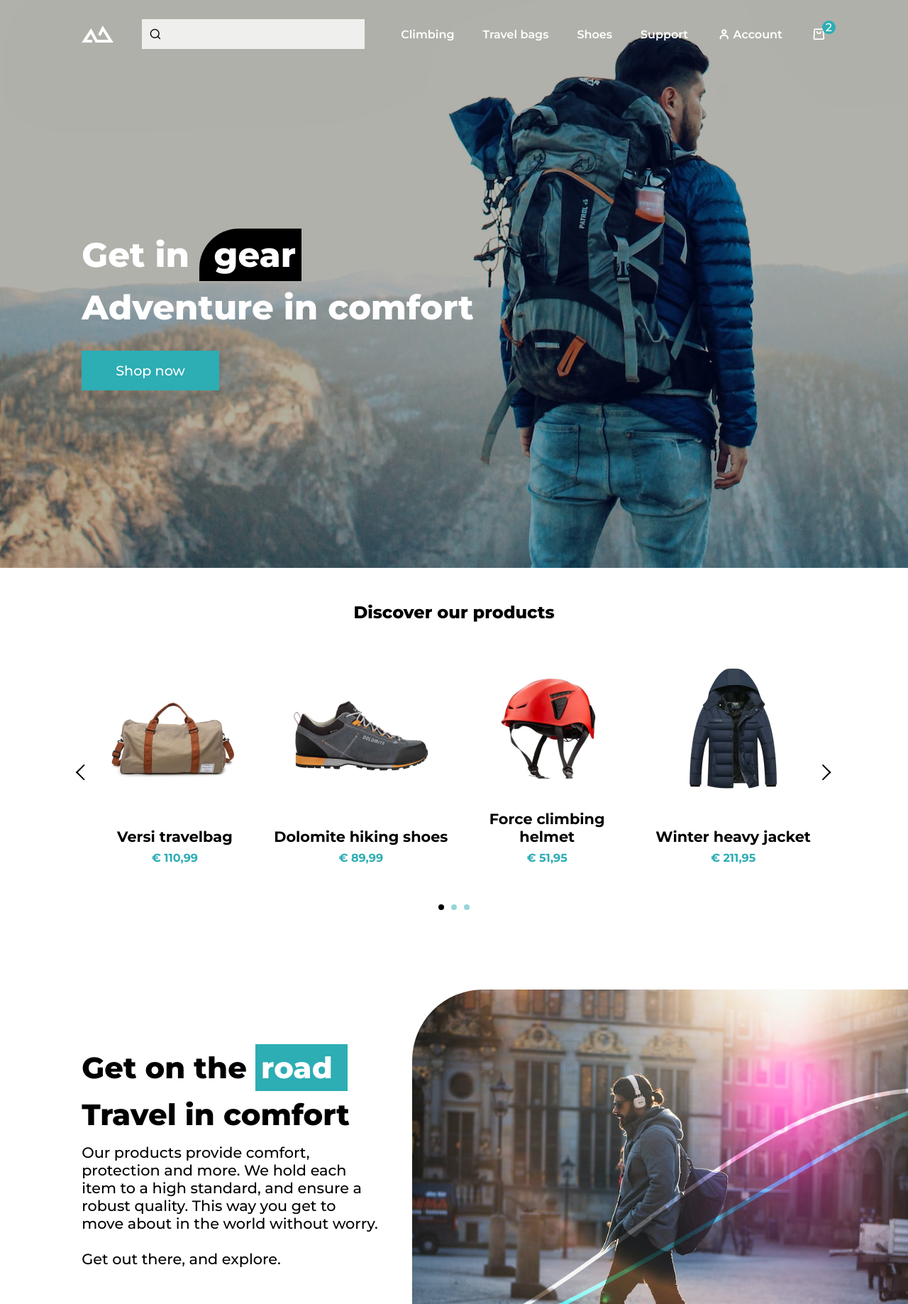
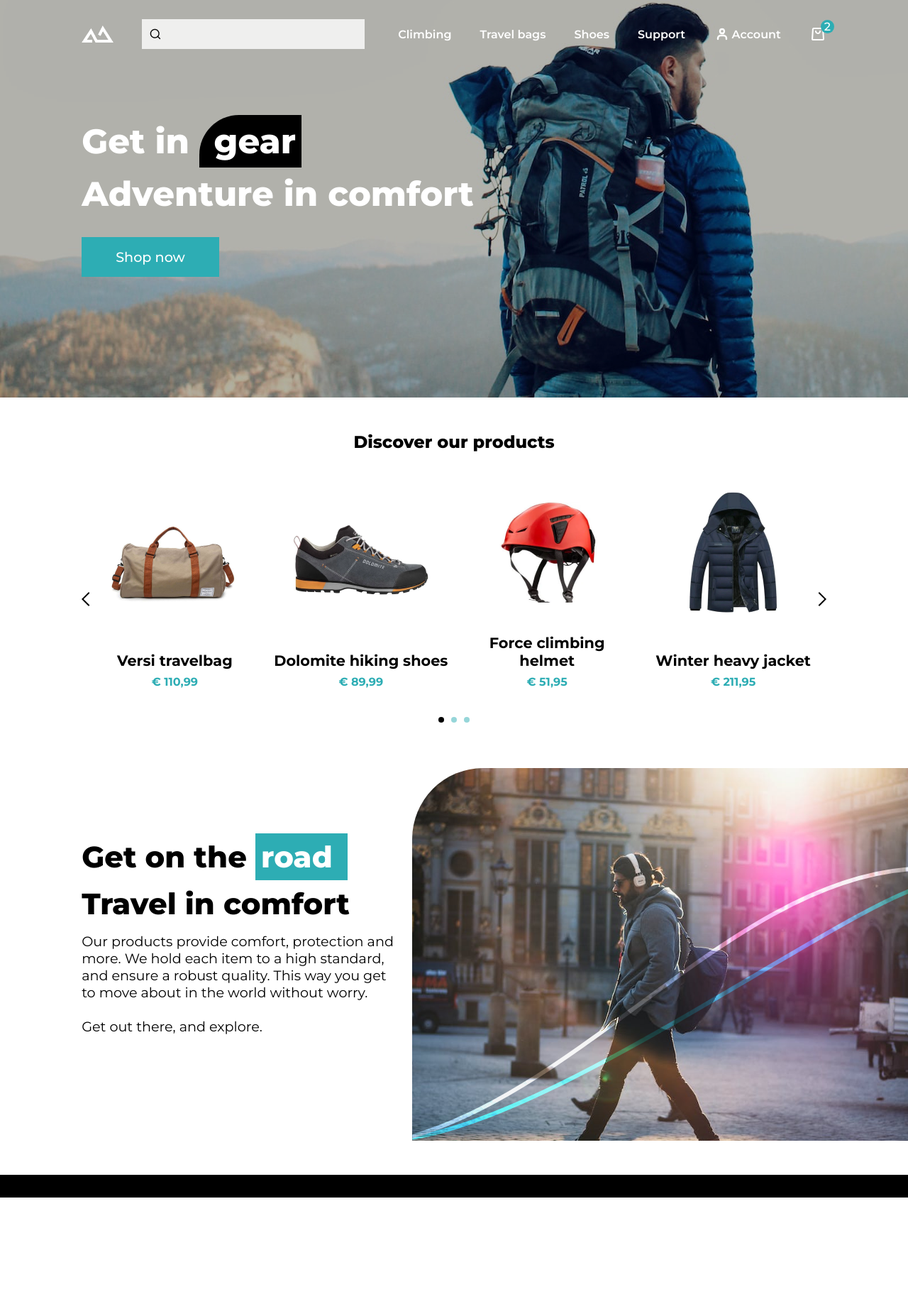
Before and after one commit to evecodes/OutdoorGearWebsite-Collaboration, a plain HTML site: page index.html in a window 1280 px wide. Shown: the top 1837 px of the page at 71% size. After the commit the page ends 1687 px from the top, so only its background shows below. Drawn offline with Linux system fonts and the light colour scheme.

Commit message:
Adjusted structure CSS, added svgs
Adjusted structure CSS, added svgs.

```diff
--- a/index.html
+++ b/index.html
@@ -5,7 +5,7 @@
     <meta http-equiv="X-UA-Compatible" content="IE=edge">
     <meta name="viewport" content="width=device-width, initial-scale=1.0">
     <link rel="stylesheet" href="style.css">
-    <link href="https://fonts.googleapis.com/css2?family=Montserrat:wght@500;600;700;800&display=swap" rel="stylesheet">
+    <link href="https://fonts.googleapis.com/css2?family=Montserrat:wght@100;300;400;500;600;700;800&display=swap" rel="stylesheet">
     <script src="script.js" defer></script>
     <title>Get In Gear- Outdoor Gear</title>
     <meta name="description" content="MountainValley - Outdoor Gear">
@@ -19,13 +19,13 @@
 
                     <div class="mobile-menu flex-horizontal flex-alignment">
                         <button class="btn-interactive-element">
-                            <img src="icon_img/menu-white.svg" alt="Hamburger menu icon" class="logo-small hover-enlarge btn-menu-hamburger">
+                            <img src="icon_img/menu-white-slim.svg" alt="Hamburger menu icon" class="icon-small hover-enlarge btn-menu-hamburger">
                         </button>
                     </div>
 
                     <div>
                         <a href="index.html">
-                            <img src="icon_img/logo-white.png" alt="Outdoor Gear logo" class="logo-small">
+                            <img src="icon_img/logo-white.png" alt="Outdoor Gear logo" class="company-icon-small">
                         </a>
                     </div>
 
@@ -36,7 +36,7 @@
                     </div>
 
                     <div class="nav-items-box display-flex nav-transition" data-nav-mobile="closed" data-nav-itembox-transition="">
-                        <button class="btn-interactive-element"><img src="icon_img/window-close-white.svg" alt="Close button" class="hover-enlarge btn-menu-close desktop-hide"></button>
+                        <button class="btn-interactive-element"><img src="icon_img/window-close-white.svg" alt="Close button" class="hover-enlarge btn-menu-close desktop-hide icon-small"></button>
                         <p class="mobile-menu-text"><span>Menu</span></p>
                         <ul class="nav-bar nav-bar-links flex-menu nav-list-gap">
                             <li>
@@ -53,18 +53,18 @@
                             </li>
                         </ul>
                         <button class="flex-horizontal flex-alignment btn-interactive-element mobile-menu-account">
-                            <img src="icon_img/icon-user-white.png" alt="User icon" class="icon-account-properties margin-right">
+                            <img src="icon_img/icon-account.svg" alt="User icon" class="icon-account-properties margin-right icon-small">
                             <a href="index.html" class="account-tag underline-white-hover">Account</a>
                         </button>
                     </div>
 
                     <div class="icon-box nav-flex-gap-icons">
                         <button class="flex-horizontal flex-alignment btn-interactive-element">
-                            <img src="icon_img/icon-user-white.png" alt="User icon" class="icon-account-properties hover-enlarge">
+                            <img src="icon_img/icon-account.svg" alt="User icon" class="icon-account-properties hover-enlarge icon-small">
                             <a href="index.html" class="mobile-hide account-tag underline-white-hover text-account nav-link">Account</a>
                         </button>
                         <button class="btn-interactive-element flex-horizontal number-icon-cart">
-                            <img src="icon_img/icon-cart-white.png" alt="Shop icon" class="hover-enlarge">
+                            <img src="icon_img/icon-shopping.svg" alt="Shop icon" class="hover-enlarge icon-small margin-right">
                         </button>
                     </div>
 
@@ -77,25 +77,27 @@
 
     </header>
 
-    <main>
+
+    <main class="">
 
         <section class="outer-box white-bg">
-            <div class="grid-homepage">
+            <div class="grid-homepage relative">
                 <div class="grid-title-home padding-left">
-                    <div class="title-main">
-                        <h1>Get in <span class="highlight-black-curve" data-h1>gear</span></h1>
-                        <h2>Adventure in comfort</h2>
-                        <button class="button-action-shop">Shop now</button>
+                    <h1>Get in <span class="highlight-black-curve" data-h1>gear</span></h1>
+                    <h2>Adventure in comfort</h2>
+                    <button class="button-action-shop">Shop now</button>
+                </div>
+
+                <div class="background-homepage">
+                    <div class="relative grid-img-home">
+                        <div class="grid-overlay-dark"></div>
+                        <img src="icon_img/kelly-repreza-CI4aWR9bY8c-unsplash-half-height.jpg" alt="Photograph of a backpacker with in the background mountains" class="home-img-properties position-absolute-home-img">
                     </div>
-                </div>
-                <div class="grid-overlay-dark"></div>
-                <div class="home-img grid-image-home position-relative">
-                    <img src="icon_img/kelly-repreza-CI4aWR9bY8c-unsplash-half-height.jpg" alt="Photograph of a backpacker with in the background mountains" class="home-img-properties position-absolute-home-img">
                 </div>
             </div>
         </section>
 
-        <section class="outer-box white-bg padding-bottom">
+        <section class="outer-box white-bg">
             <div class="padding-left-right">
 
                 <div class="flex-horizontal flex-alignment">
@@ -103,8 +105,12 @@
                 </div>
 
                 <div class="product-outer-box position-relative">
-                    <button class="carousel-arrow-previous position-absolute btn-interactive-element" aria-label="slider-button"></button>
-                    <button class="carousel-arrow-next position-absolute btn-interactive-element" aria-label="slider-button"></button>
+                    <button class="carousel-arrow-previous position-absolute btn-interactive-element" aria-label="slider-button">
+                        <img src="icon_img/arrow-back.svg" class="icon-small">
+                    </button>
+                    <button class="carousel-arrow-next position-absolute btn-interactive-element" aria-label="slider-button">
+                        <img src="icon_img/arrow-forward-.svg" class="icon-small">
+                    </button>
                     <div class="product-box">
                         <ul class="grid-product-carousel">
 
@@ -188,11 +194,14 @@
         </section>
 
         <section class="outer-box white-bg">
-            <div class="story-block">
+            <div class="story-block margin-bottom-3rem">
 
                 <div class="story-text">
-                    <h3>Get on the <span class="highlight-blue-key">road</span></h3>
-                    <h4>Travel in comfort</h4>
+                    <h3>Get on the <span class="highlight-blue-key">road</span>
+                        <br>
+                        <span class="line-height-gap-h3"></span>
+                        Travel in comfort
+                    </h3>
                     <p class="story-text-paragraph">Our products provide comfort, protection and more. We hold each item to a high standard, and ensure a robust quality. This way you get to move about in the world without worry. <br><br> Get out there, and explore.</p>
                 </div>
 
--- a/style.css
+++ b/style.css
@@ -9,7 +9,8 @@
     --tertiary-color-80percent: hsla(187, 100%, 20%, 0.75);
     --main-font: 'Montserrat', sans-serif;
     --font-size-title: clamp(2rem, 6vw, 3rem);
-    --font-size-title-secondary: clamp(1.4rem, 6vw, 2.6rem); /*changes*/
+    --font-size-title-secondary: clamp(1.4rem, 6vw, 2.6rem);
+    /* --lineheight-title-secondary: clamp(2rem, 4vw, 5rem); */
     --font-size-title-product: 1.5rem;
     --font-size-main: 1rem;
     --font-size-main-medium: 1.2rem;
@@ -17,6 +18,7 @@
     --font-size-general-small: 0.75rem;
     --font-size-product: clamp(1rem, 4vw, 1.3rem);
     --font-style-normal: normal;
+    --font-weight-400: 400;
     --font-weight-500: 500;
     --font-weight-600: 600;
     --font-weight-700: 700;
@@ -25,7 +27,13 @@
     --backdrop-filter-blur: 0.75rem;
     --nav-gap-vw: clamp(1rem, 4vw, 2.5rem);
     --nav-gap-vh: clamp(1rem, 4vh, 2.5rem);
+    --padding-desktop: 9%;
+    --padding-medium: 1.25rem;
+    --padding-mobile: 1rem;
+    --icon-size-desktop: 1.5rem;
+    --icon-size-mobile: 1.8rem;
     /*bg-color class usable/unusable see html nav or TBR*/
+    /*margin-bottom 3rem within sections seperate*/
 }
 
 * {
@@ -89,16 +97,20 @@ P {
 /*overflow ON/hidden for product box items*/
 
 .padding-left {
-    padding-left: 9%;
+    padding-left: var(--padding-desktop);
 }
 
 .padding-left-right {
-    padding-left: 9%;
-    padding-right: 9%;
+    padding-left: var(--padding-desktop);
+    padding-right: var(--padding-desktop);
 }
 
 .padding-bottom {
     padding-bottom: 3rem;
+}
+
+.margin-bottom-3rem {
+    margin-bottom: 3rem;
 }
 
 .white-bg {
@@ -121,19 +133,10 @@ P {
     opacity: 0.2;
 }
 
-.logo-small {
-    height: 1.5rem;
+.icon-small, .company-icon-small {
+    height: var(--icon-size-desktop);
     cursor: pointer;
 }
-
-.home-image {
-    height: 200px;
-}
-
-.small-img {
-    height: 200px;
-}
-/*combine small/home img, add rem*/
 
 .flex-horizontal {
     display: flex;
@@ -272,7 +275,7 @@ nav {
 
 .btn-menu-close {
     position: absolute;
-    height: 1.5rem;
+    height: var(--icon-size-desktop);
     top: 2%;
     right: 10%;
 }
@@ -301,7 +304,7 @@ input[type=search] {
     outline: transparent;
     caret-color: var(--key-color);
     font-size: var(--font-size-main);
-    font-weight: var(--font-weight-500);
+    font-weight: var(--font-weight-400);
     font-family: var(--main-font);
     font-style: var(--font-style-normal);
     -webkit-appearance: none;
@@ -389,25 +392,59 @@ input[type="search" i]::-webkit-searchfield-decoration {
     font-weight: var(--font-weight-500);
 }
 
+
 /*Home*/
+
+/*change all grid names*/
 .grid-homepage {
-    height: 100vh;
-    display: grid;
-    grid-template-rows: 1fr 1fr 1fr;
-    grid-template-columns: 1fr 1fr 1fr;
+    height: 70vh;
+    display: flex;
+    justify-content: flex-start;
+    align-items: center;
 }
 
 .grid-title-home {
-    grid-area: 2 / 1 / span 1 / span 3;
     z-index: 10;
 }
 
-.title-main {
-    /* display: inline-block; */
-    margin-top: 5rem;
+.grid-img-home {
+    height: 100%;
+    width: 100%;
+    object-fit: cover;
 }
 
-.title-main > h1, .title-main > h2 {
+.relative {
+    position: relative;
+}
+
+.grid-overlay-dark {
+    position: absolute;
+    inset: 0;
+    background-color: var(--main-color);
+    margin: 0;
+    opacity: 0.3;
+    z-index: 5;
+}
+
+.background-homepage {
+    position: absolute;
+    height: 100%;
+    width: 100%;
+    z-index: 0;
+}
+
+.home-img {
+    overflow: hidden;
+    opacity: 1;
+}
+
+.home-img-properties {
+    height: 170%;
+    width: 150%;
+    object-fit: cover;
+}
+
+.grid-title-home > h1, .grid-title-home > h2 {
     font-size: var(--font-size-title);
     color: var(--secondary-color);
     font-family: var(--main-font);
@@ -415,6 +452,7 @@ input[type="search" i]::-webkit-searchfield-decoration {
     font-weight: var(--font-weight-800);
     margin-bottom: 1rem;
 }
+
 
 .highlight-black-curve {
     background-color: var(--main-color);
@@ -427,7 +465,6 @@ input[type="search" i]::-webkit-searchfield-decoration {
     background-color: transparent;
     cursor: pointer;
 }
-
 
 .button-action-shop {
     font-size: var(--font-size-main-medium);
@@ -447,33 +484,6 @@ input[type="search" i]::-webkit-searchfield-decoration {
     background-color: var(--secondary-color);
 }
 
-.grid-image-home {
-    margin: 0;
-    grid-area: 1 / 1 / span 3 / span 3;
-    z-index: 1;
-}
-
-.grid-overlay-dark {
-    width: 100%;
-    height: 100%;
-    background-color: var(--main-color);
-    margin: 0;
-    grid-area: 1 / 1 / span 3 / span 3;
-    opacity: 0.3;
-    z-index: 5;
-}
-
-.home-img {
-    overflow: hidden;
-    opacity: 1;
-}
-
-.home-img-properties {
-    height: 130%;
-    width: 150%;
-    object-fit: cover;
-}
-
 
 /*Products*/
 .title-product {
@@ -483,7 +493,7 @@ input[type="search" i]::-webkit-searchfield-decoration {
     font-weight: var(--font-weight-800);
     text-align: center;
     margin-top: 3rem;
-    margin-bottom: 3.5rem;
+    margin-bottom: 3rem;
 }
 
 .product-box {
@@ -504,11 +514,8 @@ input[type="search" i]::-webkit-searchfield-decoration {
     justify-items: center;
     cursor: pointer;
     padding: 0.5rem;
-    transition: transform 100ms ease-out;
-    /* white-space: nowrap; */
-    /* justify-content: center; */
-    /* margin-right: 1rem; */
-    /* border: 3px solid red; */
+    transition: transform 250ms ease-out;
+    /* border: red 1px solid; */
 }
 
 .grid-product:hover {
@@ -517,7 +524,6 @@ input[type="search" i]::-webkit-searchfield-decoration {
 
 .grid-product > img {
     max-height: 12.5rem;
-    /* max-height: clamp(7rem, 3vw, 12.5rem); */
     display: block;
     max-width: 100%;
 }
@@ -541,10 +547,6 @@ input[type="search" i]::-webkit-searchfield-decoration {
 }
 
 .carousel-arrow-previous, .carousel-arrow-next {
-    height: 1rem;
-    width: 1rem;
-    border-right: 2px solid var(--main-color);
-    border-bottom: 2px solid var(--main-color);
     cursor: pointer;
     z-index: 100;
     transition: transform 50ms ease-out;
@@ -552,26 +554,20 @@ input[type="search" i]::-webkit-searchfield-decoration {
 
 .carousel-arrow-previous {
     top: 50%;
-    transform: translateX(-0.3rem) rotate(-225deg);
-}
-
-.carousel-arrow-previous:hover {
-    transform: translateX(-0.3rem) rotate(-225deg) scale(1.4);
 }
 
 .carousel-arrow-next {
     top: 50%;
     right: 0;
-    transform: translateX(0.2rem) rotate(-45deg);
 }
 
-.carousel-arrow-next:hover {
-    transform: translateX(0.2rem) rotate(-45deg) scale(1.4);
+.carousel-arrow-next:hover, .carousel-arrow-previous:hover {
+    transform: scale(1.4);
 }
 
 .button-box {
     gap: 0.6rem;
-    margin-top: 3rem;
+    margin-top: 2rem;
 }
 
 .button-dot {
@@ -600,39 +596,36 @@ input[type="search" i]::-webkit-searchfield-decoration {
     grid-template-columns: 40% 1fr;
     align-items: center;
     padding-top: 4rem;
-    padding-left: 9%;
+    padding-left: var(--padding-desktop);
 }
 
 .story-text {
     display: inline-block;
-    padding-right: 3rem;
+    padding-right: var(--padding-medium);
     padding-bottom: 3rem;
 }
 
-.story-text > h3, .story-text > h4 {
+.story-text > h3 {
     font-size: var(--font-size-title-secondary);
     color: var(--main-color);
     font-family: var(--main-font);
     font-style: var(--font-style-normal);
     font-weight: var(--font-weight-800);
     margin-bottom: 1rem;
-    /* white-space: nowrap; TBR*/
+    /* white-space: nowrap; TBU?*/
 }
 
 .story-text-paragraph {
-    font-size: var(--font-size-main-large);
+    font-size: var(--font-size-main-medium);
     color: var(--main-color);
     font-family: var(--main-font);
     font-style: var(--font-style-normal);
-    font-weight: var(--font-weight-500);
+    font-weight: var(--font-weight-400);
 }
 
 .story-shapes-img {
     position: absolute;
     mix-blend-mode: overlay;
-    /* object-position: bottom; */
-    /* width: 100%;
-    height: 100%; */
     object-fit: cover;
     opacity: 0.9;
     bottom: 0;
@@ -656,11 +649,18 @@ input[type="search" i]::-webkit-searchfield-decoration {
     padding: 0.5rem 1.3rem 0.5rem 0.5rem;
 }
 
+.line-height-gap-h3 {
+    display: block;
+    width: 100%;
+    height: 1rem;
+}
+
 
 /*Footer*/
 
 footer {
     height: 3rem;
+    background-color: var(--main-color);
 }
 
 
@@ -674,11 +674,32 @@ footer {
     }
 
     footer {
-        height: 0rem;
+        height: 2rem;
     }
 }
 
 @media screen and (max-width: 78.5em){
+    .icon-small {
+        height: var(--icon-size-mobile);
+    }
+
+    .company-icon-small {
+        height: 1.75rem;
+    }
+
+    .padding-left-right {
+        padding-left: var(--padding-medium);
+        padding-right: var(--padding-medium);
+    }
+
+    .padding-left {
+        padding-left: var(--padding-medium);
+    }
+
+    .story-block {
+        padding-left: var(--padding-medium);
+    }
+
     /*Nav*/
     .icon-box {
         margin-left: auto;
@@ -806,6 +827,11 @@ footer {
     .dot-screen-medium {
         display: block;
     }
+
+    /*Story*/
+    .story-text-paragraph {
+        font-size: var(--font-size-main);
+    }
 }
 
 @media screen and (max-width: 46em){
@@ -825,7 +851,7 @@ footer {
     }
 
     .story-text {
-        padding: 0 3rem 3rem 9%;
+        padding: 0 var(--padding-medium) 3rem var(--padding-medium);
     }
 
     .story-img {
@@ -833,8 +859,8 @@ footer {
     }
 }
 
-
-@media screen and (max-height: 27em) and (orientation: landscape){
+/*desktop height small to add*/
+@media screen and (max-height: 27em) and (max-width: 78.5em) and (orientation: landscape){
     /*Nav*/
     .mobile-menu-text {
         margin: 0;
@@ -864,19 +890,20 @@ footer {
     }
 
     /*Story*/
-    .story-text > h3, .story-text > h4 {
+    .story-text > h3 {
         font-size: 1.8rem;
         white-space: nowrap;
-    }
-
-    .story-text-paragraph {
-        font-size: var(--font-size-main-medium);
     }
 }
 
 
 /*Mobile narrow*/
 @media screen and (max-width: 27em){
+    .padding-left-right {
+        padding-left: var(--padding-mobile);
+        padding-right: var(--padding-mobile);
+    }
+
     /*Nav*/
     nav, .nav-background {
         padding-top: 1rem;
@@ -919,9 +946,15 @@ footer {
         justify-items: center;
     }
 
+    .grid-homepage {
+        padding-left: var(--padding-mobile);
+        padding-right: var(--padding-mobile);
+        text-align: center;
+        justify-content: center;
+    }
+
     .title-main {
-        max-width: 85%;
-        margin: 5rem auto 0 auto;
+        margin: 5rem var(--padding-mobile) 0 var(--padding-mobile);
         display: flex;
         flex-direction: column;
         align-items: center;
@@ -933,9 +966,6 @@ footer {
     }
 
     /*Products*/
-    /* .grid-product {
-        grid-template-rows: 1fr min-content min-content;
-    } */
 
     .product-box {
         overflow: hidden;
@@ -952,12 +982,18 @@ footer {
 
     /*Story*/
     .story-text {
-        margin: 0 auto 3rem auto;
-        max-width: 80%;
+        text-align: center;
+        margin: 0 var(--padding-mobile) 3rem var(--padding-mobile);
         padding: 0;
     }
 
-    .story-text-paragraph {
+    .line-height-gap-h3 {
+        display: block;
+        width: 100%;
+        height: 0.5rem;
+    }
+
+    /* .story-text-paragraph {
         padding-top: 1rem;
-    }
+    } */
 }
```
Also changed, not shown: icon_img/arrow-back.svg (added), icon_img/arrow-forward-.svg (added), icon_img/arrow-forward.svg (added), icon_img/icon-account.svg (added), icon_img/icon-shopping.svg (added), icon_img/menu-white-slim.svg (added), 1 other file.
